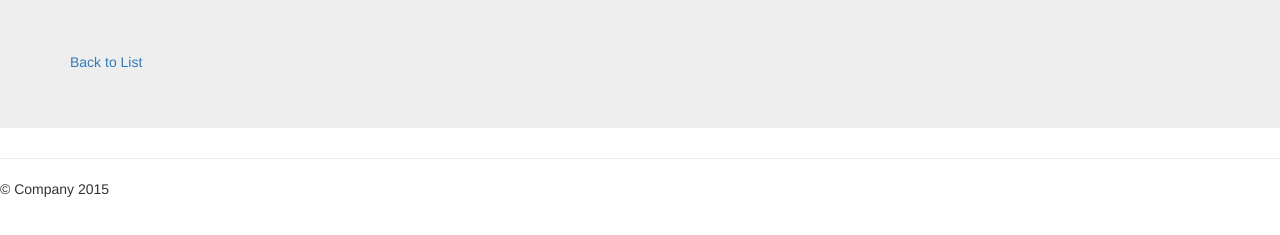
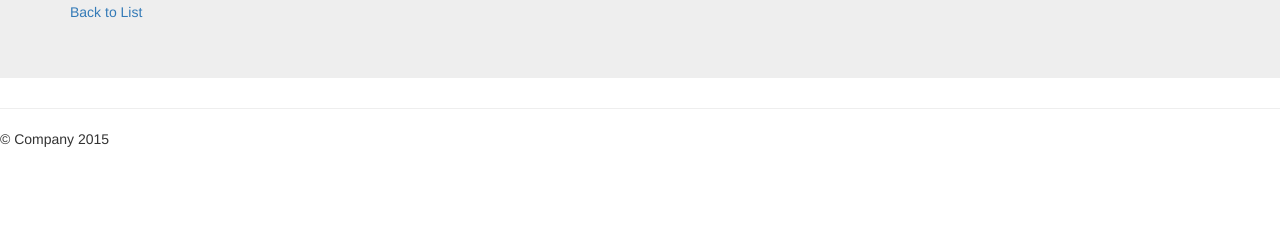
Before and after one commit to chaze05/front-end, a plain HTML site: page view-single.html in a window 1280 px wide. Shown: the part 53-288 px from the top of the page. Drawn offline with nearby package versions, Linux system fonts and the light colour scheme; no server answers.

Commit message:
change index

```diff
--- a/view-single.html
+++ b/view-single.html
@@ -11,12 +11,6 @@
         <meta name="viewport" content="width=device-width, initial-scale=1">
 
         <link rel="stylesheet" href="css/bootstrap.min.css">
-        <style>
-            body {
-                padding-top: 50px;
-                padding-bottom: 20px;
-            }
-        </style>
         <link rel="stylesheet" href="css/bootstrap-theme.min.css">
         <link rel="stylesheet" href="css/main.css">
 
```
Also changed, not shown: index.html (+1 -1 lines).
